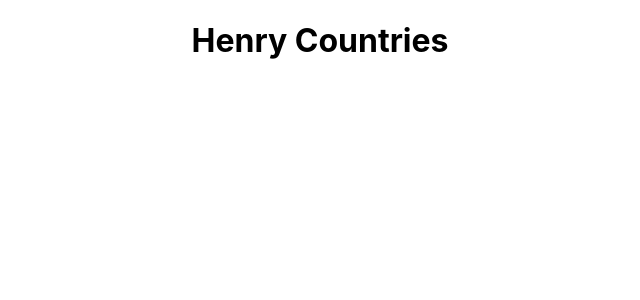
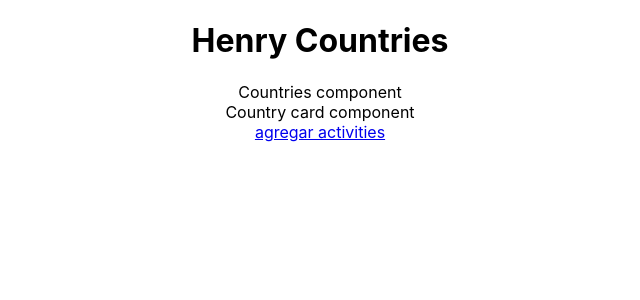
Before and after one commit to reydez/PI-Countries, a React (Create React App) app in the folder client/: page /countries in a window 1280 px wide. Shown: the top 300 px of the page, without its empty margins (320-960 px from the left). Built offline with nearby package versions, Linux system fonts and the light colour scheme.

Commit message:
cliente-first-push

```diff
--- a/client/package.json
+++ b/client/package.json
@@ -8,7 +8,11 @@
     "@testing-library/user-event": "^12.2.2",
     "react": "^17.0.1",
     "react-dom": "^17.0.1",
+    "react-redux": "^7.2.6",
+    "react-router-dom": "^6.2.1",
     "react-scripts": "4.0.0",
+    "redux": "^4.1.2",
+    "redux-thunk": "^2.4.1",
     "web-vitals": "^0.2.4"
   },
   "scripts": {
--- a/client/src/App.js
+++ b/client/src/App.js
@@ -1,9 +1,19 @@
-import './App.css';
+import "./App.css";
+
+import { Route, Routes } from "react-router-dom";
+import LandingPage from "./components/landing/landingPage";
+import Countries from "./components/country/countries";
+import Activity from "./components/activity/activity";
 
 function App() {
   return (
     <div className="App">
       <h1>Henry Countries</h1>
+      <Routes>
+        <Route exact path="/" element={<LandingPage />} />
+        <Route path="/countries" element={<Countries />} />
+        <Route path="/activity" element={<Activity />} />
+      </Routes>
     </div>
   );
 }
--- /dev/null
+++ b/client/src/components/activity/activity.js
@@ -0,0 +1,9 @@
+import React from "react";
+
+class Activity extends React.Component {
+  render() {
+    return <div>Activity component</div>;
+  }
+}
+
+export default Activity;
--- /dev/null
+++ b/client/src/components/country/countries.js
@@ -0,0 +1,17 @@
+import React from "react";
+import { Link } from "react-router-dom";
+import CountryCard from "./countryCard";
+
+class Countries extends React.Component {
+  render() {
+    return (
+      <div>
+        Countries component
+        <CountryCard />
+        <Link to="/activity">agregar activities</Link>
+      </div>
+    );
+  }
+}
+
+export default Countries;
--- /dev/null
+++ b/client/src/components/country/countryCard.js
@@ -0,0 +1,7 @@
+import React from "react";
+
+const CountryCard = () => {
+  return <div>Country card component</div>;
+};
+
+export default CountryCard;
--- /dev/null
+++ b/client/src/components/landing/landingPage.js
@@ -0,0 +1,13 @@
+import React from "react";
+import { Link } from "react-router-dom";
+
+const LandingPage = () => {
+  return (
+    <div>
+      landing page component
+      <Link to="/countries">Get started</Link>
+    </div>
+  );
+};
+
+export default LandingPage;
--- a/client/src/index.js
+++ b/client/src/index.js
@@ -1,14 +1,17 @@
-import React from 'react';
-import ReactDOM from 'react-dom';
-import './index.css';
-import App from './App';
-import reportWebVitals from './reportWebVitals';
+import React from "react";
+import ReactDOM from "react-dom";
+import "./index.css";
+import App from "./App";
+import reportWebVitals from "./reportWebVitals";
+import { BrowserRouter } from "react-router-dom";
 
 ReactDOM.render(
   <React.StrictMode>
-    <App />
+    <BrowserRouter>
+      <App />
+    </BrowserRouter>
   </React.StrictMode>,
-  document.getElementById('root')
+  document.getElementById("root")
 );
 
 // If you want to start measuring performance in your app, pass a function
```
Also changed, not shown: client/src/actions/index.js (added), client/src/reducers/index.js (added), client/src/store/index.js (added).
